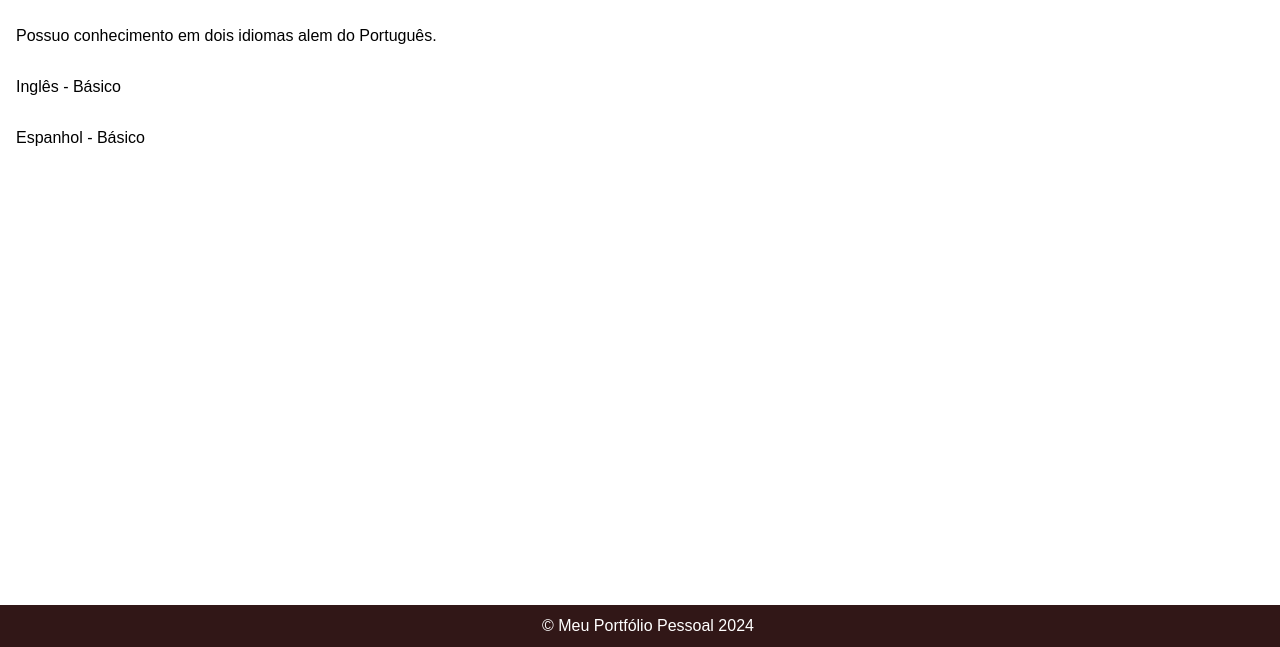
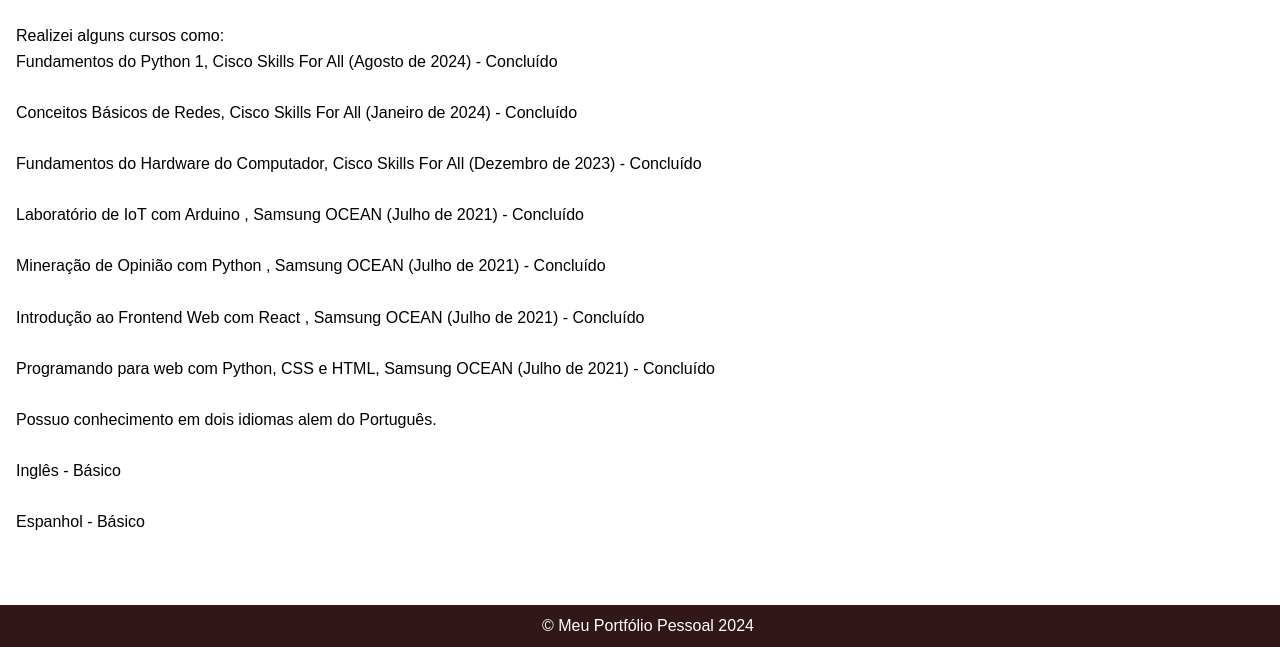
Before and after one commit to IanGS8/portifolio-pessoal, a plain HTML site: page formacao.html in a window 1280 px wide. Shown: the part 153-800 px from the top of the page. Drawn offline with Linux system fonts and the light colour scheme.

Commit message:
Add files via upload

```diff
--- a/formacao.html
+++ b/formacao.html
@@ -22,6 +22,28 @@
         <h1>Formação e Idiomas</h1>
         <p>Atualmente estou cursando o 3° período de Engenharia de Software.</p>
         <br>
+        <p>Realizei alguns cursos como:</p>
+        <ul>Fundamentos do Python 1, Cisco Skills For All
+            (Agosto de 2024) - Concluído</ul>
+            <br>
+            <ul>Conceitos Básicos de Redes, Cisco Skills For All
+            (Janeiro de 2024) - Concluído</ul>
+            <br>
+            <ul>Fundamentos do Hardware do Computador, Cisco Skills For All
+            (Dezembro de 2023) - Concluído</ul>
+            <br>
+            <ul>Laboratório de IoT com Arduino , Samsung OCEAN
+            (Julho de 2021) - Concluído</ul>
+            <br>
+            <ul>Mineração de Opinião com Python , Samsung OCEAN
+            (Julho de 2021) - Concluído</ul>
+            <br>
+            <ul>Introdução ao Frontend Web com React , Samsung OCEAN
+            (Julho de 2021) - Concluído</ul>
+            <br>
+            <ul>Programando para web com Python, CSS e HTML, Samsung OCEAN
+            (Julho de 2021) - Concluído</ul>
+            <br>
         <p>Possuo conhecimento em dois idiomas alem do Português.</p>
         <br>
         <ul>Inglês - Básico</ul>
```
